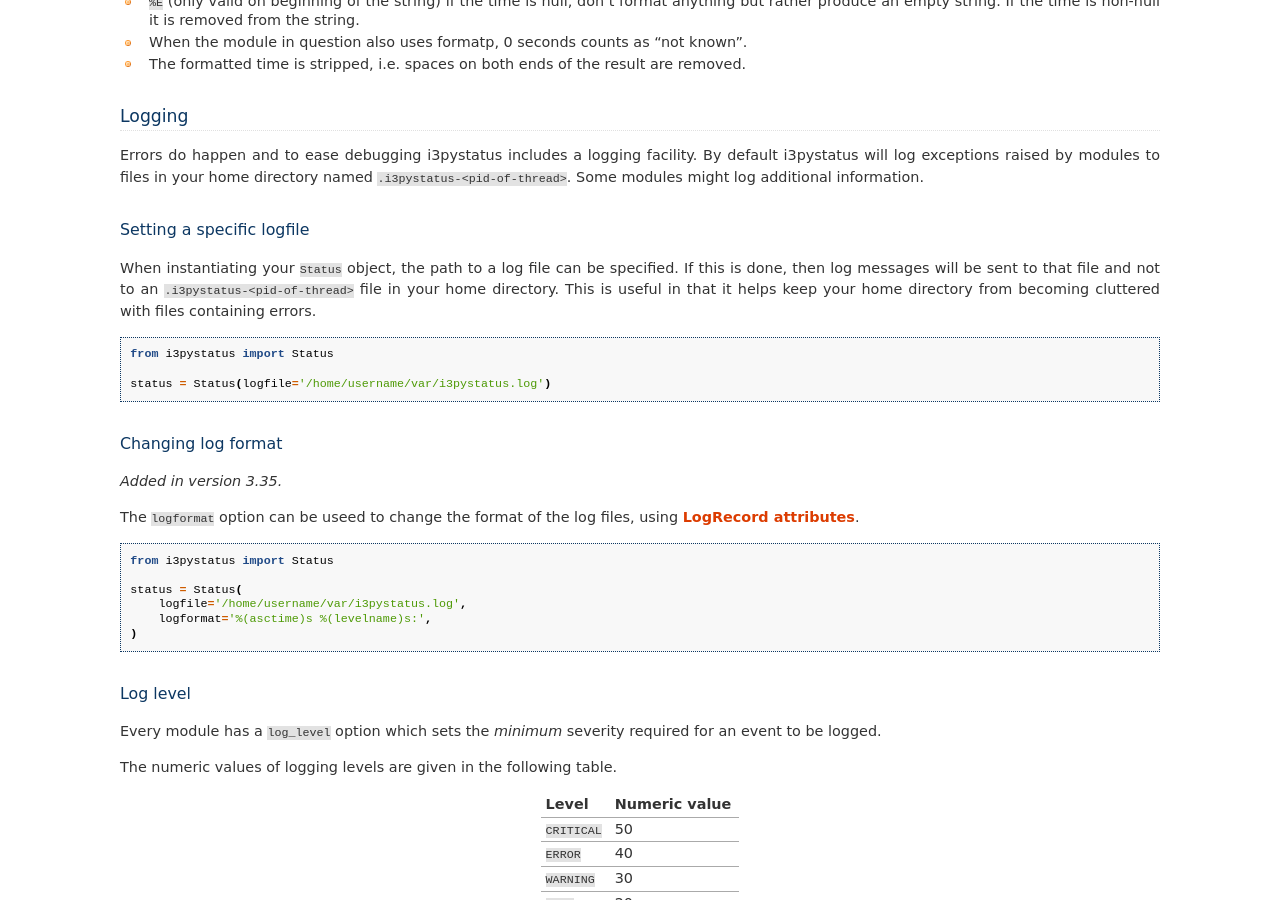
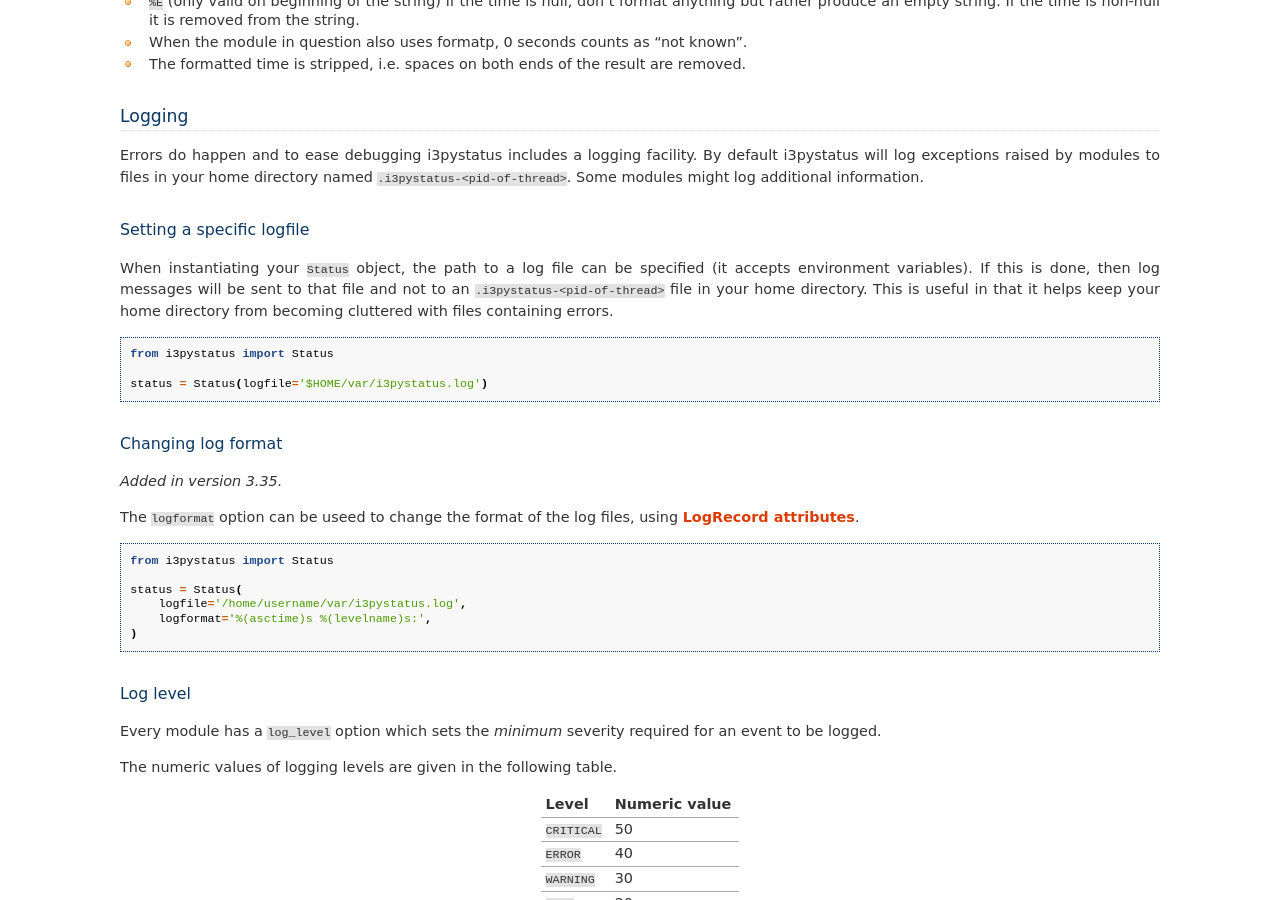
Before and after one commit to enkore/i3pystatus, a Sphinx documentation site: the page built from docs/configuration.rst, in a window 1280 px wide and 900 px high, scrolled down 2826 px. Built offline with Sphinx 7.4.7, drawn with Linux system fonts in a browser that asks for light colours.

Commit message:
"logfile" accepts environment variables

```diff
--- a/docs/configuration.rst
+++ b/docs/configuration.rst
@@ -212,7 +212,7 @@ Setting a specific logfile
 ~~~~~~~~~~~~~~~~~~~~~~~~~~
 
 When instantiating your ``Status`` object, the path to a log file can be
-specified. If this is done, then log messages will be sent to that file and not
+specified (it accepts environment variables). If this is done, then log messages will be sent to that file and not
 to an ``.i3pystatus-<pid-of-thread>`` file in your home directory.  This is
 useful in that it helps keep your home directory from becoming cluttered with
 files containing errors.
@@ -221,7 +221,7 @@ files containing errors.
 
     from i3pystatus import Status
 
-    status = Status(logfile='/home/username/var/i3pystatus.log')
+    status = Status(logfile='$HOME/var/i3pystatus.log')
 
 Changing log format
 ~~~~~~~~~~~~~~~~~~~
```
Also changed, not shown: 1 other file.
